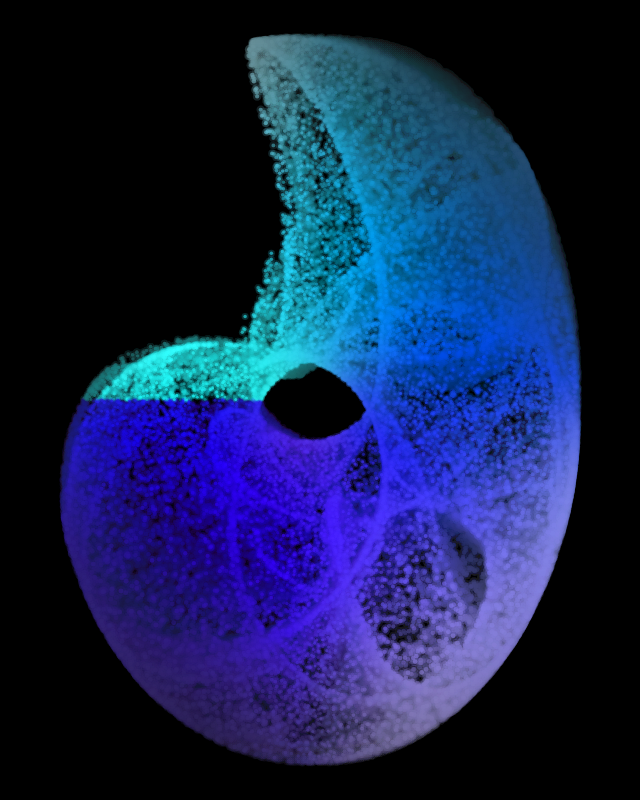
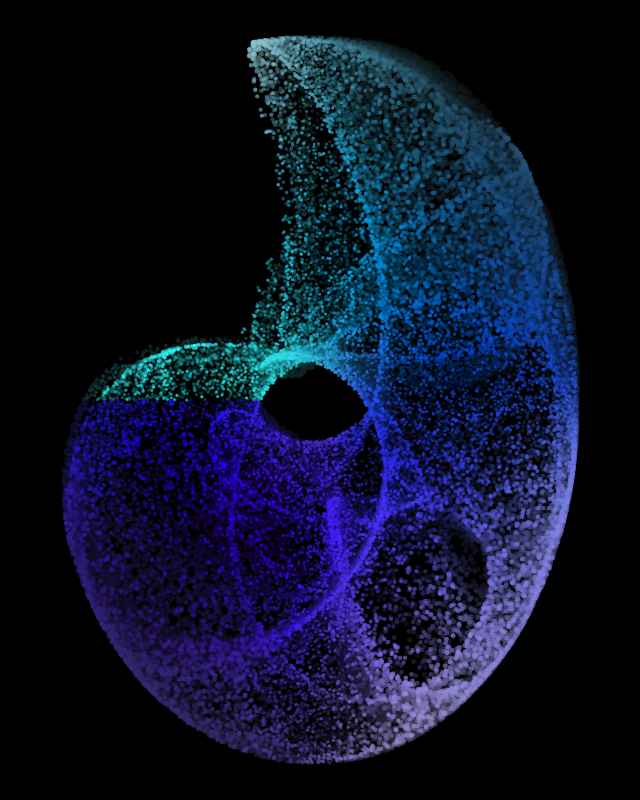
Before and after one commit to semajyllek/attractor_gallery, a plain HTML site: page index.html in a window 1280 px wide. Shown: the whole page, without its empty margins (324-964 px from the left). Drawn offline with Linux system fonts and the light colour scheme; animation ran at ten frames a second.

Commit message:
updated readme and attempt at removing opacity

```diff
--- a/css/styles.css
+++ b/css/styles.css
@@ -14,30 +14,6 @@ body {
 canvas {
     display: block;
     background-color: #000;
-    position: relative;
-}
-
-/* Canvas container with vignette effect */
-.canvas-container {
-    position: relative;
-    width: 100%;
-    height: 100vh;
-    display: flex;
-    justify-content: center;
-    align-items: center;
-}
-
-/* Vignette overlay to help with edge transition */
-.canvas-container::after {
-    content: "";
-    position: absolute;
-    top: 0;
-    left: 0;
-    width: 100%;
-    height: 100%;
-    box-shadow: inset 0 0 150px 50px rgba(0, 0, 0, 0.5);
-    pointer-events: none; /* Allow clicks to pass through */
-    z-index: 10;
 }
 
 #colorToggle {
--- a/index.html
+++ b/index.html
@@ -9,9 +9,7 @@
 </head>
 <body>
     <div id="colorToggle"></div>
-    <div class="canvas-container">
-        <canvas id="attractorCanvas"></canvas>
-    </div>
+    <canvas id="attractorCanvas"></canvas>
     <div id="nameDisplay"></div>
 
     <script src="js/utils.js"></script>
--- a/js/main.js
+++ b/js/main.js
@@ -12,7 +12,7 @@ document.addEventListener('DOMContentLoaded', function() {
     let nameTimer = 0;
     let currentPresetIndex = 0;
     let colorMode = true;
-    const fadeOpacity = 0.02; // Reduced fade opacity for cleaner trails
+    const fadeOpacity = 0.04; // Controls the trail effect
 
     // Current attractor parameters
     let params = { a: 1.7, b: 1.7, c: 0.6, d: 1.2 };
@@ -62,6 +62,10 @@ document.addEventListener('DOMContentLoaded', function() {
         // Update parameters from the new preset
         updateParametersFromPreset();
 
+        // Completely clear the canvas when changing patterns to remove previous pattern artifacts
+        ctx.fillStyle = "rgba(0, 0, 0, 1)";  // Solid black
+        ctx.fillRect(0, 0, width, height);
+
         // Display the preset name
         displayPresetName();
     }
@@ -101,7 +105,7 @@ document.addEventListener('DOMContentLoaded', function() {
         updateAnimation(deltaTime);
 
         // Draw frame
-        drawAttractorPoints(2000); // Increased number of points for better coverage
+        drawAttractorPoints(1200); // Moderate number of points for good performance
 
         // Request next frame
         requestAnimationFrame(animate);
@@ -195,21 +199,7 @@ document.addEventListener('DOMContentLoaded', function() {
     }
 
     function clearCanvasWithFade() {
-        // Create a semi-transparent black for trails
         ctx.fillStyle = `rgba(0, 0, 0, ${fadeOpacity})`;
-        ctx.fillRect(0, 0, width, height);
-
-        // Add a subtle radial gradient to soften the edges
-        const gradient = ctx.createRadialGradient(
-            width/2, height/2, 0,
-            width/2, height/2, Math.min(width, height) / 2
-        );
-
-        gradient.addColorStop(0, "rgba(0, 0, 0, 0)"); // Transparent in the center
-        gradient.addColorStop(0.85, "rgba(0, 0, 0, 0)"); // Stay transparent until near the edge
-        gradient.addColorStop(1, "rgba(0, 0, 0, 0.03)"); // Very subtle fade at the edges
-
-        ctx.fillStyle = gradient;
         ctx.fillRect(0, 0, width, height);
     }
 
@@ -804,16 +794,9 @@ document.addEventListener('DOMContentLoaded', function() {
             ? hslToRgb(h, s, l)
             : hslToRgb(0, 0, l); // Grayscale when colorMode is false
 
-        // Draw a subtle glow first (larger, more transparent)
-        ctx.globalAlpha = alpha * 0.3;
         ctx.fillStyle = `rgb(${rgb[0]}, ${rgb[1]}, ${rgb[2]})`;
-        ctx.beginPath();
-        ctx.arc(x, y, pointSize * 2, 0, Math.PI * 2);
-        ctx.fill();
+        ctx.globalAlpha = alpha;
 
-        // Draw the main point
-        ctx.globalAlpha = alpha;
-        ctx.fillStyle = `rgb(${rgb[0]}, ${rgb[1]}, ${rgb[2]})`;
         ctx.beginPath();
         ctx.arc(x, y, pointSize, 0, Math.PI * 2);
         ctx.fill();
```
